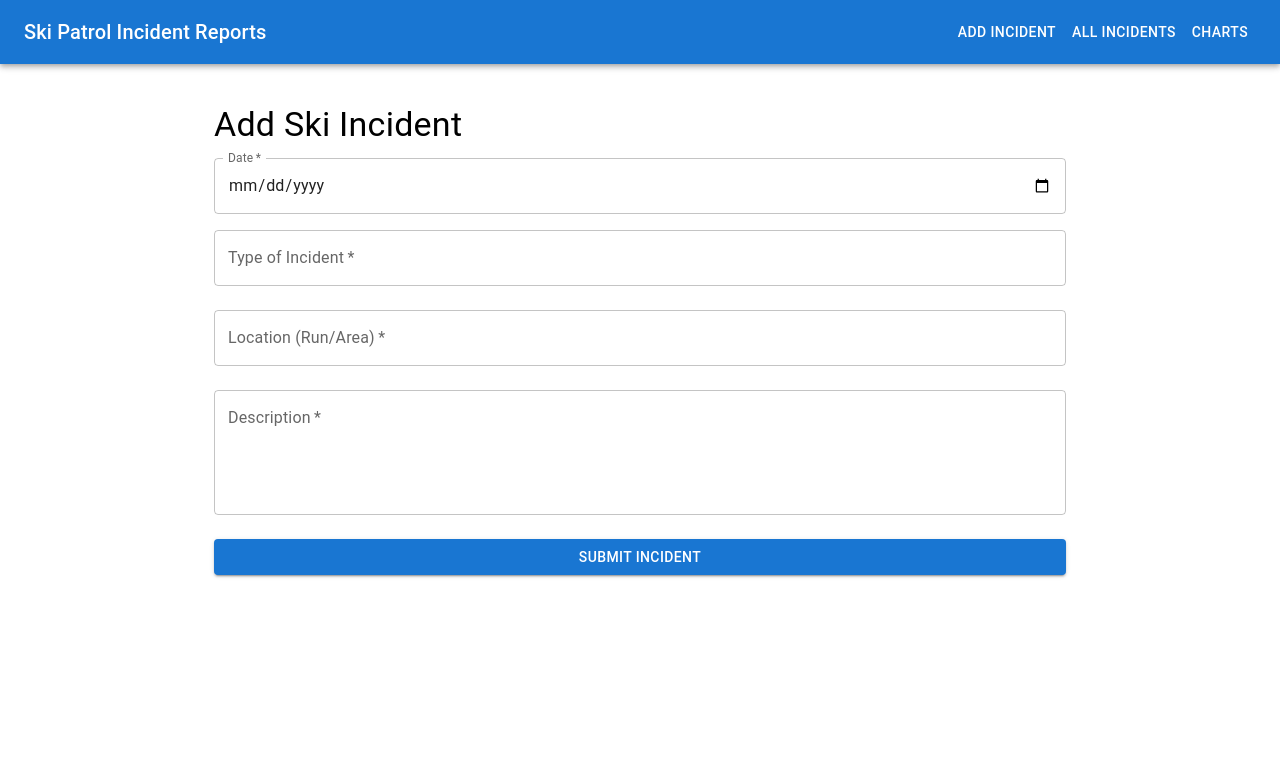
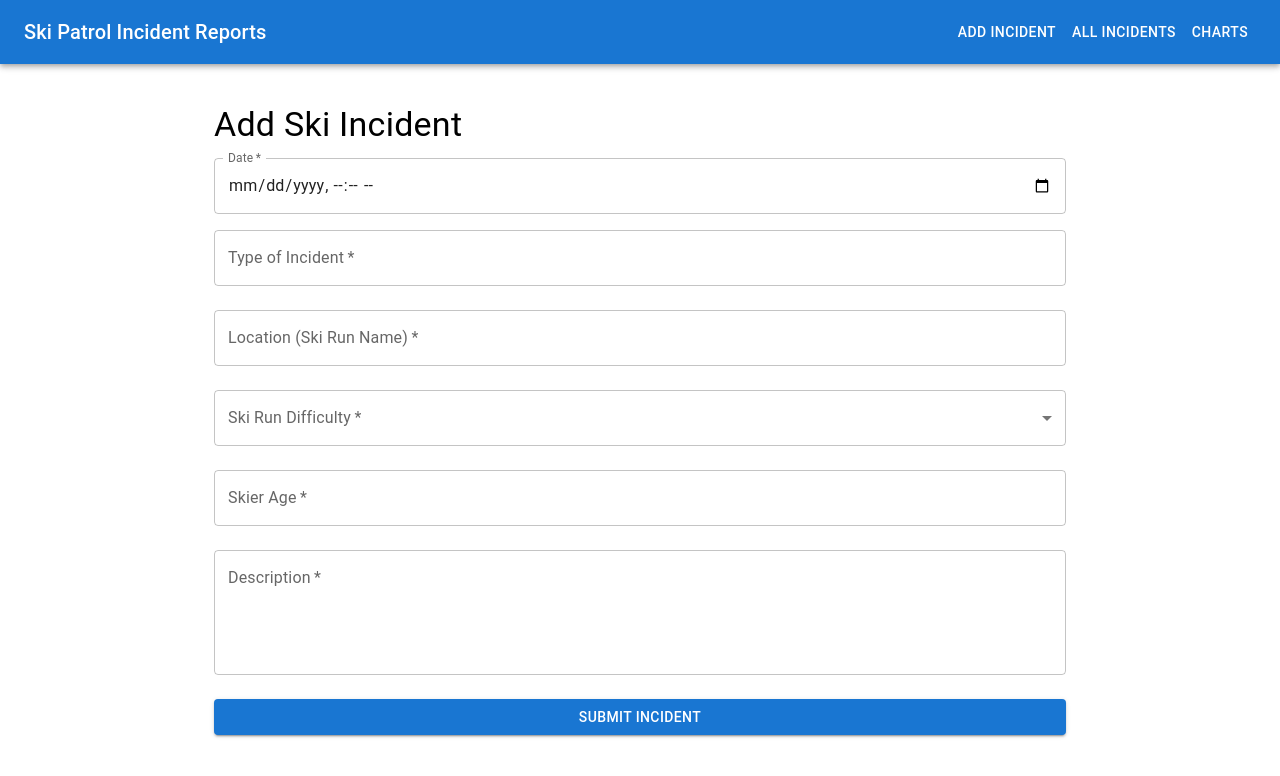
Before and after one commit to KlamChowder1/SkiPatrolIncidents, a React (Create React App) app in the folder ski-patrol-incidents/: page /add-incident in a window 1280 px wide. Shown: the top 776 px of the page. Built offline with nearby package versions, Linux system fonts and the light colour scheme.

Commit message:
fixing submit form to match post request

```diff
--- a/ski-patrol-incidents/src/components/AddIncidentForm.jsx
+++ b/ski-patrol-incidents/src/components/AddIncidentForm.jsx
@@ -7,26 +7,70 @@ import {
   Box,
   Alert,
   Snackbar,
+  MenuItem,
+  FormControl,
 } from '@mui/material';
 
 export default function AddIncidentForm() {
+  // TODO:check if I should camelCase or snake_case this
   const [formData, setFormData] = useState({
-    date: '',
-    type: '',
-    location: '',
+    datetime: '',
+    type_of_incident: '',
+    ski_run: {
+      name: '',
+      difficulty: '',
+    },
+    skier_age: '',
     description: '',
   });
   const [openSnackbar, setOpenSnackbar] = useState(false);
 
   const handleChange = (e) => {
     const { name, value } = e.target;
-    setFormData({ ...formData, [name]: value });
+
+    // Handling nested ski_run field separately
+    if (name === 'ski_run_name' || name === 'ski_run_difficulty') {
+      setFormData({
+        ...formData,
+        ski_run: {
+          ...formData.ski_run,
+          [name === 'ski_run_name' ? 'name' : 'difficulty']: value,
+        },
+      });
+    } else {
+      setFormData({ ...formData, [name]: value });
+    }
   };
 
-  const handleSubmit = (e) => {
+  const handleSubmit = async (e) => {
     e.preventDefault();
-    console.log('Incident Data: ', formData);
-    setOpenSnackbar(true);
+    try {
+      const response = await fetch('/api/incidents', {
+        method: 'POST',
+        headers: {
+          'Content-Type': 'application/json',
+        },
+        body: JSON.stringify(formData),
+      });
+      if (response.ok) {
+        console.log('POSTED OKAY');
+        setFormData({
+          datetime: '',
+          type_of_incident: '',
+          ski_run: {
+            name: '',
+            difficulty: '',
+          },
+          skier_age: '',
+          description: '',
+        });
+        setOpenSnackbar(true);
+      } else {
+        console.error('ERROR');
+      }
+    } catch (e) {
+      console.log(e);
+    }
   };
 
   return (
@@ -35,12 +79,12 @@ export default function AddIncidentForm() {
         <Typography variant="h4" gutterBottom>
           Add Ski Incident
         </Typography>
-        <form onSubmit={handleSubmit}>
+        <FormControl fullWidth>
           <TextField
             label="Date"
-            type="date"
-            name="date"
-            value={formData.date}
+            type="datetime-local"
+            name="datetime"
+            value={formData.datetime}
             onChange={handleChange}
             fullWidth
             InputLabelProps={{ shrink: true }}
@@ -48,17 +92,41 @@ export default function AddIncidentForm() {
           />
           <TextField
             label="Type of Incident"
-            name="type"
-            value={formData.type}
+            name="type_of_incident"
+            value={formData.type_of_incident}
             onChange={handleChange}
             fullWidth
             margin="normal"
             required
           />
           <TextField
-            label="Location (Run/Area)"
-            name="location"
-            value={formData.location}
+            label="Location (Ski Run Name)"
+            name="ski_run_name"
+            value={formData.ski_run.name}
+            onChange={handleChange}
+            fullWidth
+            margin="normal"
+            required
+          />
+          <TextField
+            label="Ski Run Difficulty"
+            name="ski_run_difficulty"
+            value={formData.ski_run.difficulty}
+            onChange={handleChange}
+            fullWidth
+            margin="normal"
+            required
+            select
+          >
+            <MenuItem value="Green">Green</MenuItem>
+            <MenuItem value="Blue">Blue</MenuItem>
+            <MenuItem value="Black Diamond">Black Diamond</MenuItem>
+          </TextField>
+          <TextField
+            label="Skier Age"
+            name="skier_age"
+            type="number"
+            value={formData.skier_age}
             onChange={handleChange}
             fullWidth
             margin="normal"
@@ -81,12 +149,12 @@ export default function AddIncidentForm() {
             color="primary"
             sx={{ mt: 2 }}
             fullWidth
+            onClick={handleSubmit}
           >
             Submit Incident
           </Button>
-        </form>
+        </FormControl>
       </Box>
-      {/* TODO: make Snackbar in a share component?  */}
       <Snackbar
         open={openSnackbar}
         autoHideDuration={2000}
```
